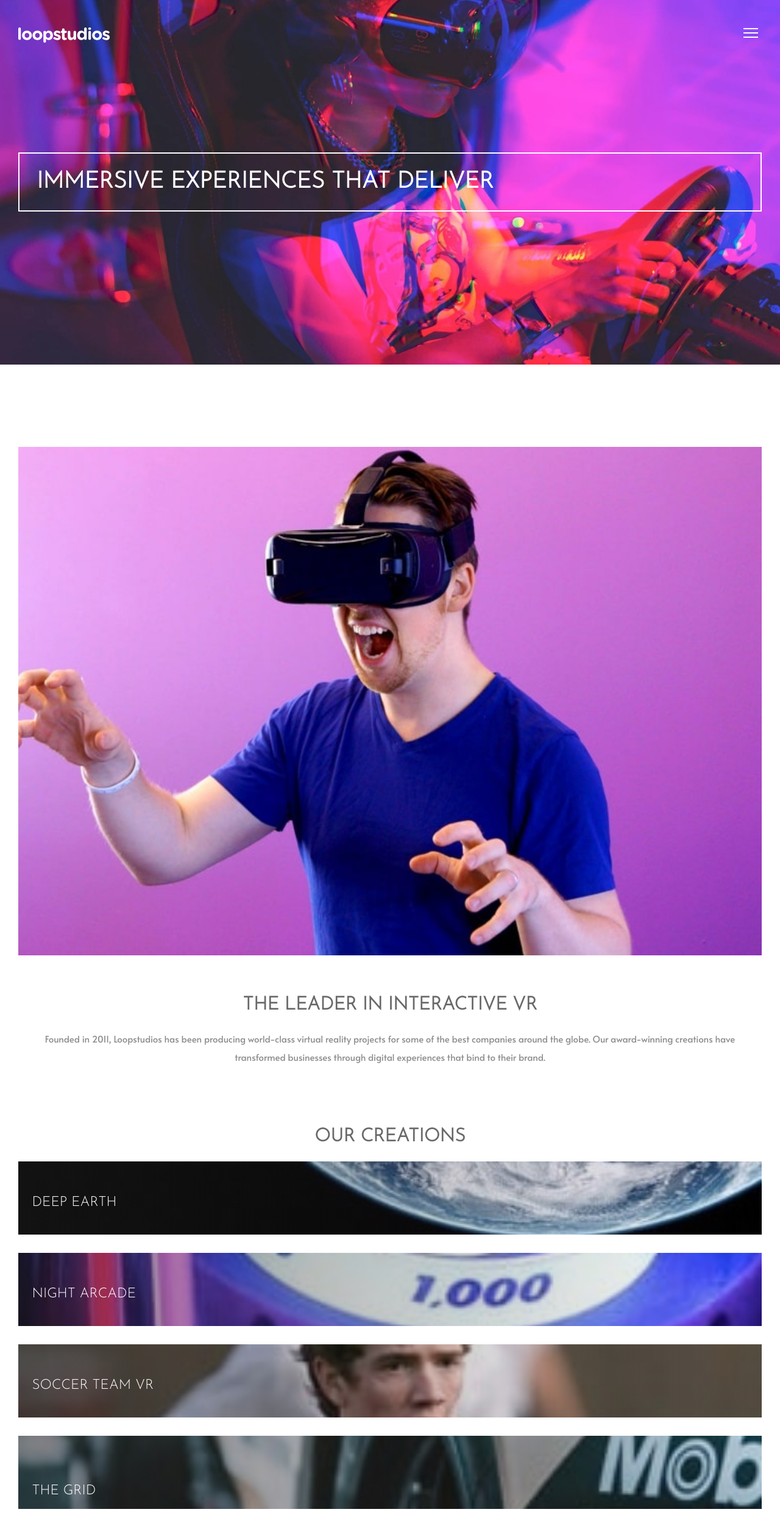
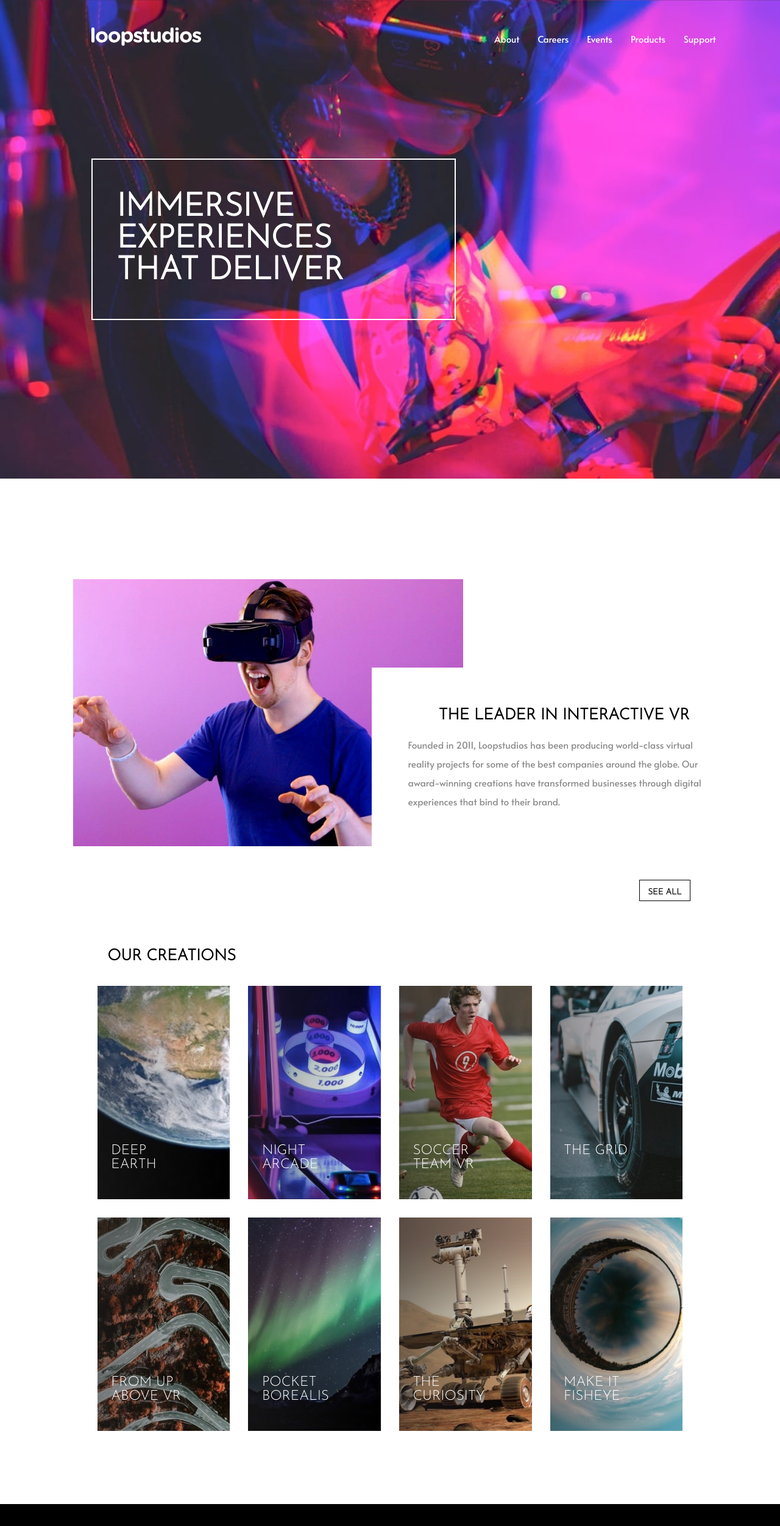
Before and after one commit to michellewongi/loopstudio, a plain HTML site: page index.html in a window 1280 px wide. Shown: the top 2503 px of the page at 61% size. Drawn offline with Linux system fonts and the light colour scheme.

Commit message:
Media Queries

```diff
--- a/index.html
+++ b/index.html
@@ -34,6 +34,7 @@
 </head>
 
 <body>
+  <div class="container">
     <header>
       <nav>
         <a href="#"><img class="logo main-logo" src="images/logo.svg" alt=""></a>
@@ -136,6 +137,7 @@
       Challenge by <a href="https://www.frontendmentor.io?ref=challenge" target="_blank">Frontend Mentor</a>.
       Coded by <a href="#">Michelle W</a>.
     </div>
+  </div>
 
   <script src="script.js" charset="utf-8"></script>
 </body>
--- a/script.js
+++ b/script.js
@@ -20,14 +20,14 @@ function toggleMenu() {
 
 var menuLinks = document.querySelectorAll(".menu-links");
 
-if (window.innerWidth <= 1440) {
+if (window.innerWidth <= 1000) {
   menuLinks.forEach(
     function(menuLink) {
       menuLink.addEventListener("click", toggleMenu);
     }
   )
 }
-if (window.innerWidth >= 1440) {
+if (window.innerWidth >= 1000) {
   menuLinks.forEach(
     function(menuLink) {
       menuLink.removeEventListener("click", toggleMenu);
--- a/styles.css
+++ b/styles.css
@@ -1,10 +1,13 @@
-/* global properties */
+/* ==========
+  Global Properties
+  ==========*/
 body, html {
   color: white;
   font-family: 'Alata', sans-serif;
   font-size: 15px;
   padding: 0;
   margin: 0;
+  width: 100%;
 }
 
 h1, h2, button, .menu-links {
@@ -18,7 +21,13 @@ h1, h2, button, .menu-links {
   --secondary: rgba(36, 36, 36, 0);
 }
 
-/* Header */
+.container {
+  min-width: 350px;
+}
+
+/* ==========
+  Header
+  ==========*/
 header {
   background-image: url(images/desktop/image-hero.jpg);
   background-size: cover;
@@ -34,9 +43,12 @@ h1 {
 
 .hero {
   padding: 15em 0;
+  min-width: 300px;
 }
 
-/* navigation bar */
+/* ==========
+    Navigation Bar
+    ==========*/
 .close-icon {
   display: none;
 }
@@ -57,7 +69,7 @@ h1 {
 }
 
 .logo {
-  width: 10rem;
+  width: 12rem;
 }
 
 .wrapper {
@@ -94,15 +106,19 @@ h1 {
   transform: translateY(0);
 }
 
-/* Main Content */
+/* ==========
+  Main Section
+  ==========*/
 main {
   background: white;
   padding: 3em 0;
 }
 
-  /* Brand Info */
+/* ==========
+    Brand Info
+    ==========*/
 h2 {
-  color: hsl(0, 0%, 41%);
+  color: black;
   font-size: 2em;
   text-align: center;
 }
@@ -126,7 +142,9 @@ h2 {
   padding-bottom: 1.5em;
 }
 
-  /* Gallery */
+/* ==========
+    Gallery
+    ==========*/
 button {
   background-color: white;
   border: 1.5px solid black;
@@ -138,7 +156,7 @@ button {
 }
 
 .gallery {
-  padding: 3em 2em;
+  padding: 4em 2em;
 }
 
 .grid {
@@ -207,7 +225,9 @@ button {
   justify-content: center;
 }
 
-/* footer */
+/* ==========
+  Footer
+  ==========*/
 footer {
   background: black;
   text-align: center;
@@ -228,26 +248,109 @@ footer {
 
 .attribution {
   color: black;
+  margin-bottom: 0;
 }
 
-/* Desktop Layout */
-@media (min-width: 1440px) {
-  /* Header */
+/* ==========
+  Media Queries
+  ==========*/
+@media (min-width: 31.25em) and (max-width: 45em) {
+
+  /* ==========
+  Header
+  ==========*/
   h1 {
-    font-size: 4em;
-    padding-right: 0;
-    width: 50%;
+    text-align: center;
+    padding: 1em;
+  }
+
+  /* ==========
+  Gallery
+  ==========*/
+  .grid {
+    grid-template-rows: repeat(8, 160px);
+  }
+}
+
+@media (min-width: 45em) and (max-width: 62.5em) {
+  h1, .interactivity, .brand-info {
+    max-width: 70%;
+  }
+
+  /* ==========
+  Header
+  ==========*/
+  h1 {
+    text-align: center;
+    padding: 1em 0;
   }
 
   .hero {
-    padding: 13em 9em 8em;
+    display: flex;
+    justify-content: center;
+  }
+
+  /* ==========
+  Brand Info
+  ==========*/
+  .brand-info {
+    margin: 0 auto;
+  }
+
+  /* ==========
+  Gallery
+  ==========*/
+  .gallery {
+    display: flex;
+    flex-direction: column;
+    justify-content: center;
+    align-items: center;
+  }
+
+  .grid {
+    width: 70%;
+  }
+}
+
+@media (min-width: 62.5em) {
+
+  /* ==========
+  Global Properties
+  ==========*/
+  h1 {
+    font-size: 3vw;
+  }
+
+  h2 {
+    font-size: 2vw;
+  }
+
+  p {
+    font-size: 1.2vw;
+  }
+
+  /* ==========
+  Header
+  ==========*/
+  h1 {
+    font-size: 3.5em;
+    padding: 1em 2em 1em 0.75em;
+    max-width: 450px;
+    text-align: left;
   }
 
   .main-logo {
     left: 10em;
   }
 
-  /* navigation bar */
+  .hero {
+    display: block;
+    padding-left: 8em;
+  }
+
+  /* ==========
+      Navigation Bar
+      ==========*/
   .hamburger, .menu-logo, .show-menu {
     display: none;
   }
@@ -264,70 +367,82 @@ footer {
     display: flex;
     flex-direction: row;
     position: absolute;
-    left: 60em;
-    bottom: 45em;
+    right: 5em;
+    top: -3.5em;
   }
 
   .menu-links {
     font-family: 'Alata', sans-serif;
-    font-size: 0.9rem;
+    font-size: 1rem;
     text-transform: none;
   }
 
-/* Main content */
-  /* Brand Info*/
-  h2 {
-    font-size: 2.5em;
-    text-align: left;
-  }
-
+  /* ==========
+Main Content
+==========*/
+  /* ==========
+    Brand Info
+    ==========*/
   .brand {
-    padding: 6em 10em;
+    padding: 8em 8em 26em;
     text-align: left;
   }
 
   .interactivity {
-    width: 60%;
+    max-width: 50vw;
   }
 
   .brand-info {
+    display: block;
     background: white;
-    bottom: 20em;
-    height: 300px;
-    left: 35em;
     padding: 3em 4em;
-    position: relative;
-    width: 40%;
+    position: absolute;
+    right: 3vw;
+    top: 73em;
+    max-width: 40vw;
     z-index: 1;
   }
 
-  /* Gallery */
+  /* ==========
+  Gallery
+  ==========*/
   button {
     height: 30px;
-    width: 10%;
-    top: 109em;
-    left: 81em;
+    max-width: 12em;
+    top: 105em;
+    right: 11.5vw;
+    padding: 1em 1em 1.5em;
     text-align: center;
   }
+
   .gallery {
     padding: 0 11.5em;
     margin-top: -18em;
   }
 
+  .gallery>h2 {
+    position: relative;
+    right: 28vw;
+  }
+
   .grid {
     grid-gap: 30px;
-    grid-template-columns: repeat(4, 250px);
+    grid-template-columns: repeat(4, 17vw);
     grid-template-rows: 350px 350px;
     padding: 1em 0 5em;
+    margin: 0 auto;
     justify-content: center;
+    max-width: 70%;
   }
 
   .item, .the-grid p {
-    top: 11.5em;
-    width: 50%;
+    top: 10.5em;
+    width: 60%;
   }
 
-/* Footer */
+  /* ==========
+  Footer
+  ==========*/
   footer {
     display: grid;
     grid-template-columns: auto auto;
@@ -343,7 +458,7 @@ footer {
     order: 3;
   }
 
-  .additional-info > p {
+  .additional-info>p {
     padding-right: 2em;
   }
 
```
Lines whose indentation alone changed are shown as unchanged.
